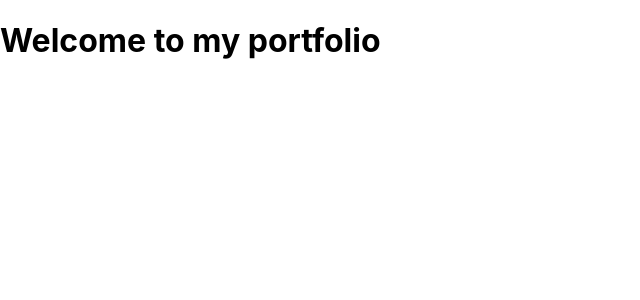
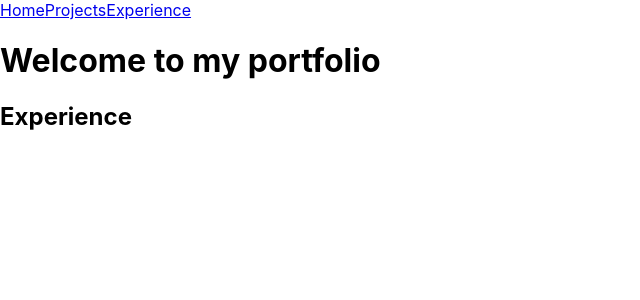
Before and after one commit to jwoff1991/Portfolio-Website, a React (Create React App) app: page /experience in a window 1280 px wide. Shown: the top 300 px of the page, without its empty margins (0-640 px from the left). Built offline with nearby package versions, Linux system fonts and the light colour scheme.

Commit message:
created nav and linked component routes to app

```diff
--- a/package.json
+++ b/package.json
@@ -8,6 +8,7 @@
     "@testing-library/user-event": "^13.5.0",
     "react": "^18.2.0",
     "react-dom": "^18.2.0",
+    "react-router-dom": "^6.14.2",
     "react-scripts": "5.0.1",
     "web-vitals": "^2.1.4"
   },
--- a/src/App.js
+++ b/src/App.js
@@ -1,9 +1,23 @@
+import Navigation from "./components/Navigation";
+import { Routes, Route } from "react-router-dom/";
+import Home from './components/Home'
+import Projects from "./components/Projects";
+import Experience from "./components/Experience";
 
 
 function App() {
   return (
     <div className="App">
+      <nav>
+        <Navigation />
+      </nav>
       <h1>Welcome to my portfolio</h1>
+      <Routes>
+        <Route exact path='/' element={<Home />} />
+        <Route exact path='/projects' element={<Projects />} />
+        <Route exact path='/experience' element={<Experience />} />
+      </Routes>
+
     </div>
   );
 }
--- /dev/null
+++ b/src/components/Experience.js
@@ -0,0 +1,9 @@
+function Experience() {
+  return (
+    <div>
+      <h2>Experience</h2>
+    </div>
+  );
+}
+
+export default Experience;
--- /dev/null
+++ b/src/components/Home.js
@@ -0,0 +1,9 @@
+function Home() {
+  return (
+    <div>
+      <h2>Home</h2>
+    </div>
+  );
+}
+
+export default Home;
--- /dev/null
+++ b/src/components/Navigation.js
@@ -0,0 +1,13 @@
+import { NavLink } from "react-router-dom";
+
+function Navigation() {
+  return (
+    <nav>
+      <NavLink exact to="/">Home</NavLink>
+      <NavLink to="/projects">Projects</NavLink>
+      <NavLink to="/experience">Experience</NavLink>
+    </nav>
+  );
+}
+
+export default Navigation;
--- /dev/null
+++ b/src/components/Projects.js
@@ -0,0 +1,9 @@
+function Projects() {
+  return (
+    <div>
+      <h2>Projects</h2>
+    </div>
+  );
+}
+
+export default Projects;
--- a/src/index.js
+++ b/src/index.js
@@ -1,12 +1,22 @@
 import React from 'react';
-import ReactDOM from 'react-dom/client';
+import ReactDOM from 'react-dom';
+import { BrowserRouter } from 'react-router-dom';
 import './index.css';
 import App from './App';
 
+const Root = () => {
+  return (
 
-const root = ReactDOM.createRoot(document.getElementById('root'));
-root.render(
+      <BrowserRouter>
+        <App />
+      </BrowserRouter>
+
+  );
+};
+
+ReactDOM.render(
   <React.StrictMode>
-    <App />
-  </React.StrictMode>
+    <Root />
+  </React.StrictMode>,
+  document.getElementById('root'),
 );
```
Also changed, not shown: 1 other file (tests, documents, lock files or other folders).
